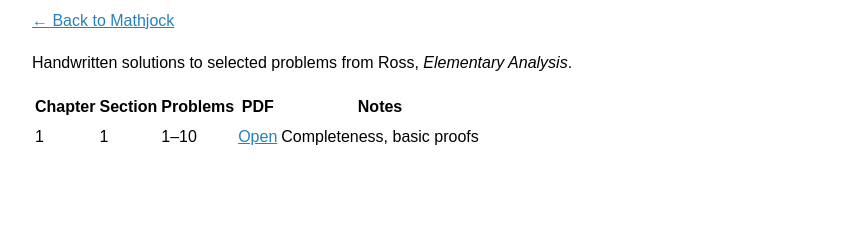
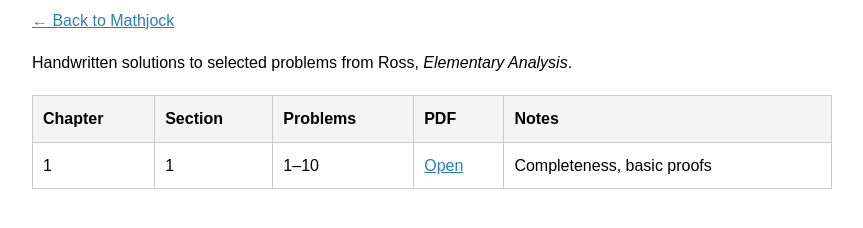
Before and after one commit to jshao0919/jshao0919.github.io, a plain HTML site: page textbooks/Ross Elementary Analysis.html in a window 1280 px wide. Shown: the part 106-334 px from the top of the page, without its empty margins (208-1071 px from the left). Drawn offline with Linux system fonts and the light colour scheme.

Commit message:
Update style.css

```diff
--- a/style.css
+++ b/style.css
@@ -12,3 +12,24 @@ body {
 h1 { color: #2c3e50; }
 h2 { color: #34495e; }
 a { color: #2980b9; }
+
+.solutions-table {
+  width: 100%;
+  border-collapse: collapse;
+  margin-top: 20px;
+}
+
+.solutions-table th,
+.solutions-table td {
+  border: 1px solid #ccc;
+  padding: 10px;
+  text-align: left;
+}
+
+.solutions-table th {
+  background-color: #f4f4f4;
+}
+
+.solutions-table tr:hover {
+  background-color: #fafafa;
+}
```
